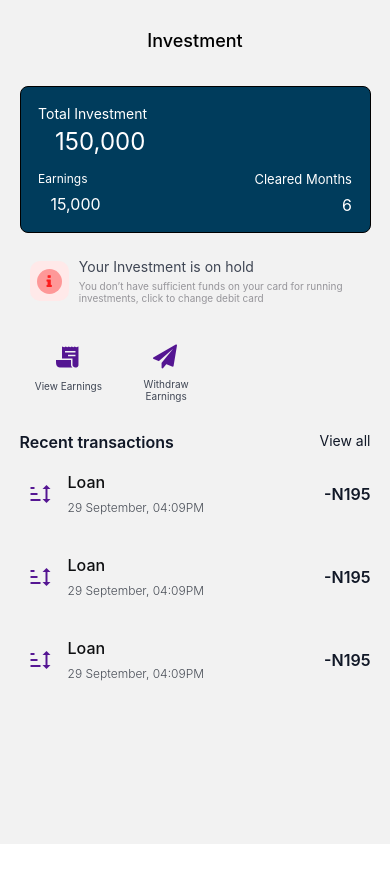
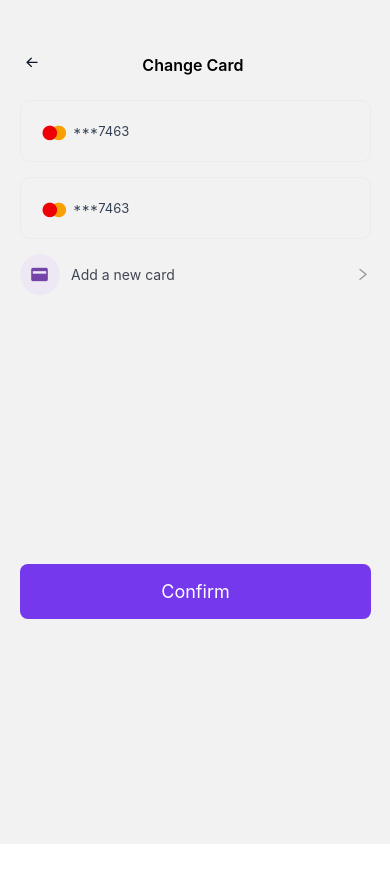
Before and after one commit to Gbadebanjo/FinCap, a React Native app: screen /ChangeCard in a window 390 px wide. After the commit the page ends 844 px from the top, so only its background shows below. Built offline with nearby package versions, Linux system fonts and the light colour scheme.

Commit message:
completed change card page

```diff
--- a/App.js
+++ b/App.js
@@ -13,6 +13,8 @@ import FundingSourceModal from './app/components/FundingSourceModal';
 import Plans from './app/screens/Investment/Plans';
 import Review from './app/screens/Investment/Review';
 import InvestmentHome from './app/screens/Investment/InvestmentHome';
+import InvestmentSummary from './app/screens/Investment/Earnings';
+import ChangeCard from './app/screens/Investment/ChangeCard';
 
 const Stack = createStackNavigator();
 
@@ -80,9 +82,19 @@ export default function App() {
           component={Review}
           options={{ headerShown: false }}
         /> */}
-        <Stack.Screen
+        {/* <Stack.Screen
           name="InvestmentHome"
           component={InvestmentHome}
+          options={{ headerShown: false }}
+        /> */}
+        {/* <Stack.Screen
+          name="Earnings"
+          component={Earnings}
+          options={{ headerShown: false }}
+        /> */}
+        <Stack.Screen
+          name="ChangeCard"
+          component={ChangeCard}
           options={{ headerShown: false }}
         />
       </Stack.Navigator>
--- /dev/null
+++ b/app/screens/Investment/ChangeCard.js
@@ -0,0 +1,167 @@
+import React from 'react';
+import {
+  SafeAreaView,
+  Text,
+  StyleSheet,
+  TouchableOpacity,
+  View,
+} from 'react-native';
+import StyledButton from '../../components/StyledButton';
+import {
+  AntDesign,
+  FontAwesome,
+  FontAwesome6,
+  MaterialCommunityIcons,
+} from '@expo/vector-icons';
+
+const ChangeCard = props => {
+  function handleSubmit() {
+    alert('Continue button clicked');
+  }
+  return (
+    <SafeAreaView>
+      <View style={styles.Container}>
+        <View style={styles.arrowChange}>
+          <TouchableOpacity style={styles.angleleft} onPress={handleSubmit}>
+            <AntDesign name="arrowleft" size={15} color="#101828" />
+          </TouchableOpacity>
+          <Text style={styles.pageHeader}>Change Card</Text>
+        </View>
+
+        <View style={styles.plansBody}>
+          <TouchableOpacity style={styles.eachCard}>
+            <View style={styles.icons}>
+              <FontAwesome
+                style={styles.icon2}
+                name="circle"
+                size={17}
+                color="#F9A000"
+              />
+              <FontAwesome
+                style={styles.icon1}
+                name="circle"
+                size={17}
+                color="#ED0006"
+              />
+            </View>
+            <Text style={styles.CardNumber}>***7463</Text>
+          </TouchableOpacity>
+          <TouchableOpacity style={styles.eachCard}>
+            <View style={styles.icons}>
+              <FontAwesome
+                style={styles.icon2}
+                name="circle"
+                size={17}
+                color="#F9A000"
+              />
+              <FontAwesome
+                style={styles.icon1}
+                name="circle"
+                size={17}
+                color="#ED0006"
+              />
+            </View>
+            <Text style={styles.CardNumber}>***7463</Text>
+          </TouchableOpacity>
+          <TouchableOpacity style={styles.addCardCont}>
+            <View style={styles.cardCont}>
+              <MaterialCommunityIcons
+                style={styles.card}
+                name="credit-card"
+                size={20}
+                color="#7544A8"
+              />
+            </View>
+            <Text style={styles.CardText}> Add a new card</Text>
+            <AntDesign
+              style={styles.card}
+              name="right"
+              size={15}
+              color="#96959A"
+            />
+          </TouchableOpacity>
+        </View>
+      </View>
+      <StyledButton title={'Confirm'} onPress={handleSubmit} />
+    </SafeAreaView>
+  );
+};
+
+const styles = StyleSheet.create({
+  Container: {
+    flex: 1,
+    width: '90%',
+    marginTop: 50,
+    marginHorizontal: '5%',
+    justifyContent: 'space-between',
+    marginBottom: '60%',
+  },
+  arrowChange: {
+    flexDirection: 'row',
+    justifyContent: 'space-between',
+  },
+  angleleft: {
+    marginTop: 0,
+    padding: 5,
+  },
+  pageHeader: {
+    paddingVertical: 5,
+    paddingLeft: '25%',
+    marginTop: 0,
+    fontSize: 16,
+    fontWeight: '600',
+    width: '90%',
+  },
+  plansBody: {
+    width: '100%',
+    marginTop: 20,
+  },
+  eachCard: {
+    marginBottom: 15,
+    borderWidth: 1,
+    borderColor: '#EAECF0',
+    borderRadius: 10,
+    flexDirection: 'row',
+    justifyContent: 'space-between',
+    alignItems: 'center',
+    padding: 22,
+  },
+  icons: {
+    position: 'relative',
+    height: 15,
+    width: 30,
+  },
+  icon1: {
+    position: 'absolute',
+    left: 0,
+  },
+  icon2: {
+    position: 'absolute',
+    left: 9,
+  },
+  CardNumber: {
+    fontSize: 13,
+    width: '90%',
+    color: '#344054',
+    fontWeight: '500px',
+  },
+  addCardCont: {
+    marginBottom: 15,
+    flexDirection: 'row',
+    justifyContent: 'space-between',
+    alignItems: 'center',
+  },
+  cardCont: {
+    backgroundColor: '#EEE8F4',
+    padding: 10,
+    borderRadius: '50%',
+  },
+  CardText: {
+    fontSize: 14,
+    color: '#3F4654',
+    fontWeight: 400,
+    width: '80%',
+  },
+});
+
+export default ChangeCard;
--- /dev/null
+++ b/app/screens/Investment/Earnings.js
@@ -0,0 +1,112 @@
+import React from 'react';
+import {
+  SafeAreaView,
+  Text,
+  StyleSheet,
+  TouchableOpacity,
+  View,
+} from 'react-native';
+import { AntDesign } from '@expo/vector-icons';
+
+const Earnings = props => {
+  function handleSubmit() {
+    alert('Continue button clicked');
+  }
+  return (
+    <SafeAreaView style={styles.Container}>
+      <View style={styles.arrowEarning}>
+        <TouchableOpacity style={styles.anleleft} onPress={handleSubmit}>
+          <AntDesign name="arrowleft" size={15} color="#101828" />
+        </TouchableOpacity>
+        <Text style={styles.pageHeader}>Earnings</Text>
+      </View>
+
+      <View style={styles.plansBody}>
+        <View style={styles.nameAndEarning}>
+          <Text style={styles.EarningDate}>
+            Start date - 25th February 2022
+          </Text>
+          <Text style={styles.Earning}>904.10</Text>
+        </View>
+        <View style={styles.nameAndEarning}>
+          <Text style={styles.EarningDate}>26th February 2022</Text>
+          <Text style={styles.Earning}>904.10</Text>
+        </View>
+        <View style={styles.nameAndEarning}>
+          <Text style={styles.EarningDate}>27th February 2022</Text>
+          <Text style={styles.Earning}>904.10</Text>
+        </View>
+        <View style={styles.nameAndEarning}>
+          <Text style={styles.EarningDate}>28th February 2022</Text>
+          <Text style={styles.Earning}>904.10</Text>
+        </View>
+        <View style={styles.nameAndEarning}>
+          <Text style={styles.EarningDate}>29th February 2022</Text>
+          <Text style={styles.Earning}>904.10</Text>
+        </View>
+        <View style={styles.nameAndEarning}>
+          <Text style={styles.EarningDate}>30th February 2022</Text>
+          <Text style={styles.Earning}>904.10</Text>
+        </View>
+        <View style={styles.nameAndEarning}>
+          <Text style={styles.EarningDate}>1st March 2022</Text>
+          <Text style={styles.Earning}>904.10</Text>
+        </View>
+        <View style={styles.nameAndEarning}>
+          <Text style={styles.EarningDate}>2nd March 2022</Text>
+          <Text style={styles.Earning}>904.10</Text>
+        </View>
+        <View style={styles.nameAndEarning}>
+          <Text style={styles.EarningDate}>3rd March 2022</Text>
+          <Text style={styles.Earning}>904.10</Text>
+        </View>
+      </View>
+    </SafeAreaView>
+  );
+};
+
+const styles = StyleSheet.create({
+  Container: {
+    height: '100%',
+    width: '90%',
+    marginTop: 50,
+    marginHorizontal: '5%',
+  },
+  arrowEarning: {
+    flexDirection: 'row',
+    justifyContent: 'space-between',
+  },
+  anleleft: {
+    marginTop: 0,
+    padding: 5,
+  },
+  pageHeader: {
+    paddingVertical: 5,
+    paddingLeft: '32%',
+    marginTop: 0,
+    fontSize: 16,
+    fontWeight: '600',
+    width: '90%',
+  },
+  plansBody: {
+    marginTop: 20,
+    padding: '5%',
+  },
+  nameAndEarning: {
+    marginBottom: 15,
+  },
+  EarningDate: {
+    fontSize: 14,
+    fontWeight: '400px',
+    color: '#3F4654',
+  },
+  Earning: {
+    marginLeft: 12,
+    marginTop: 4,
+    fontSize: 16,
+    color: '#111827',
+    fontWeight: '600px',
+  },
+});
+
+export default Earnings;
--- a/app/screens/Investment/InvestmentHome.js
+++ b/app/screens/Investment/InvestmentHome.js
@@ -7,10 +7,7 @@ import {
   TouchableOpacity,
 } from 'react-native';
 import {
-  Entypo,
-  AntDesign,
   FontAwesome,
-  Feather,
   Ionicons,
   MaterialCommunityIcons,
 } from '@expo/vector-icons';
--- a/app/screens/Investment/Review.js
+++ b/app/screens/Investment/Review.js
@@ -5,10 +5,9 @@ import {
   StyleSheet,
   TouchableOpacity,
   View,
-  ActivityIndicator,
 } from 'react-native';
 import StyledButton from '../../components/StyledButton';
-import { FontAwesome } from '@expo/vector-icons';
+import { AntDesign } from '@expo/vector-icons';
 
 const Review = props => {
   function handleSubmit() {
@@ -18,7 +17,7 @@ const Review = props => {
     <SafeAreaView>
       <View style={styles.Container}>
         <TouchableOpacity style={styles.anleleft} onPress={handleSubmit}>
-          <FontAwesome name="arrow-left" size={15} color="#001020" />
+          <AntDesign name="arrowleft" size={15} color="#101828" />
         </TouchableOpacity>
         <Text style={styles.pageHeader}>Review your investment</Text>
         <View style={styles.plansBody}>
@@ -40,10 +39,7 @@ const Review = props => {
           </View>
         </View>
       </View>
-      <StyledButton
-        title={'Continue'}
-        onPress={handleSubmit}
-      />
+      <StyledButton title={'Continue'} onPress={handleSubmit} />
     </SafeAreaView>
   );
 };
@@ -61,7 +57,6 @@ const styles = StyleSheet.create({
   },
   plansBody: {
     marginTop: 35,
-    // marginBottom: '40%',
     borderWidth: 1,
     borderColor: '#E0E0E0',
     borderRadius: 10,
```
